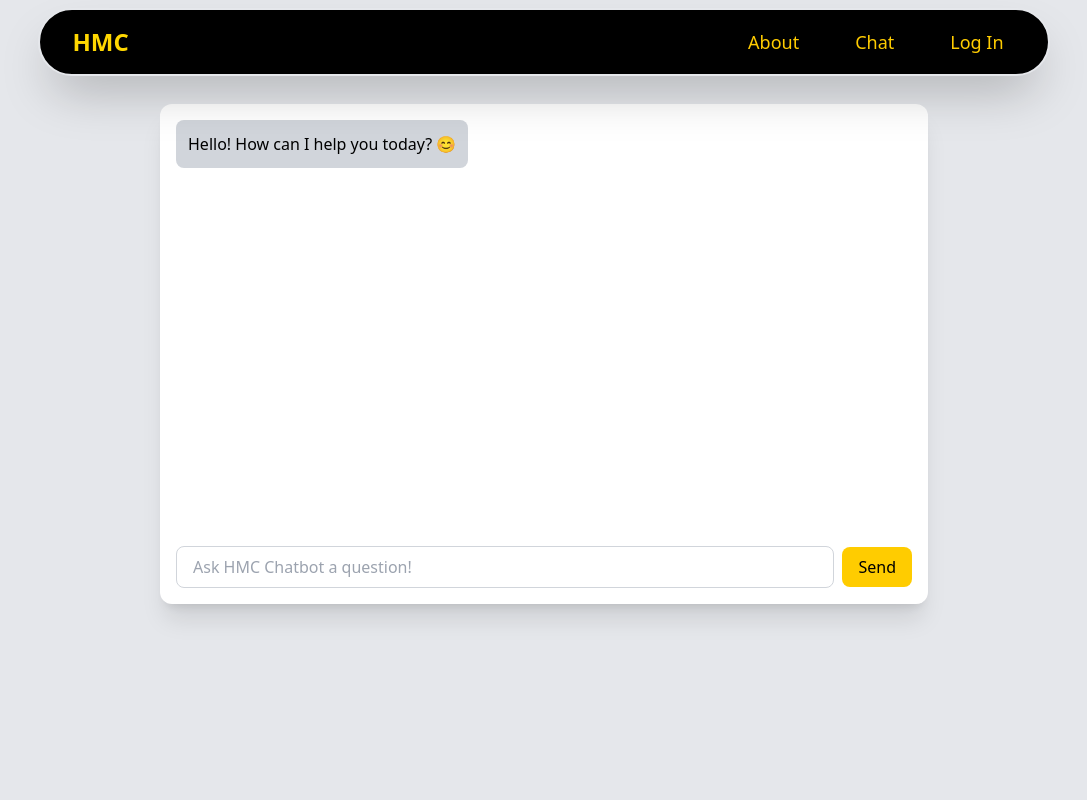
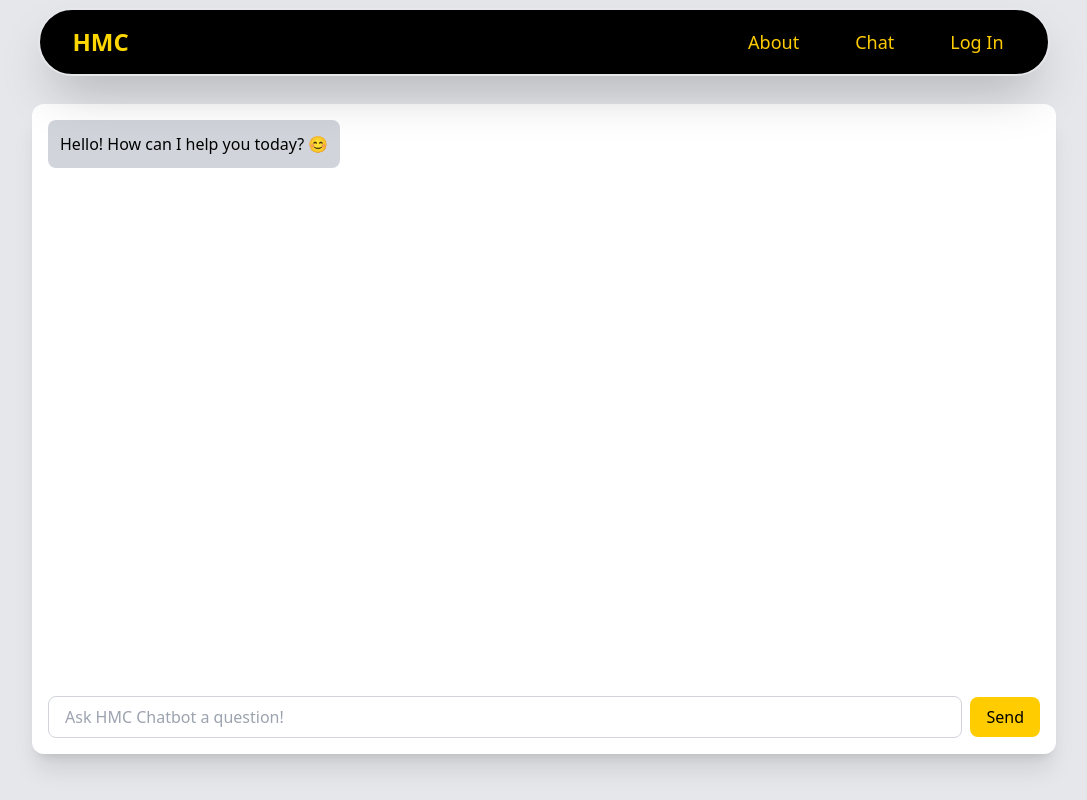
Before and after one commit to Pyongu/HMCHAT, a React (Create React App) app in the folder hmc-chat-app/: page / in a window 1280 px wide. Shown: the whole page, without its empty margins (96-1183 px from the left). Built offline with nearby package versions, Linux system fonts and the light colour scheme.

Commit message:
made chat bigger

```diff
--- a/hmc-chat-app/src/components/Navbar.jsx
+++ b/hmc-chat-app/src/components/Navbar.jsx
@@ -95,11 +95,11 @@ const Navbar = () => {
         <nav className="bg-black border-2 w-4/5 mx-auto rounded-full shadow-2xl">
           <div className="max-w-7xl mx-auto px-4 sm:px-6 lg:px-8">
             <div className="flex items-center justify-between h-16">
-              <div className="flex-shrink-0 flex justify-start text-gold-500">
+              <div className="flex-shrink-0 flex justify-center text-gold-500">
                 {/* Logo or title can go here */}
                 <h1 className="text-2xl font-bold">HMC</h1>
               </div>
-              <div className="ml-10 flex items-center lg:items-baseline space-x-8 text-white">
+              <div className="ml-auto flex items-center lg:items-baseline space-x-8 text-white">
                 {navItems.map((item) => (
                   <NavbarItem
                     key={item}
--- a/hmc-chat-app/src/components/chatfront/Chat.jsx
+++ b/hmc-chat-app/src/components/chatfront/Chat.jsx
@@ -108,8 +108,8 @@ const Chat = () => {
 
   return (
     <div className="bg-gray-200 min-h-screen flex flex-col items-center py-6">
-      <div className="bg-white rounded-xl shadow-xl max-w-3xl w-full mt-20">
-        <div className="p-4 flex flex-col h-[500px]">
+      <div className="bg-white rounded-xl shadow-xl max-w-5xl w-full mt-20">
+        <div className="p-4 flex flex-col h-[650px]">
           <div className="flex-1 overflow-y-auto space-y-4">
             {messages.map((message) => (
               <div
```
Also changed, not shown: 1 other file (tests, documents, lock files or other folders).
